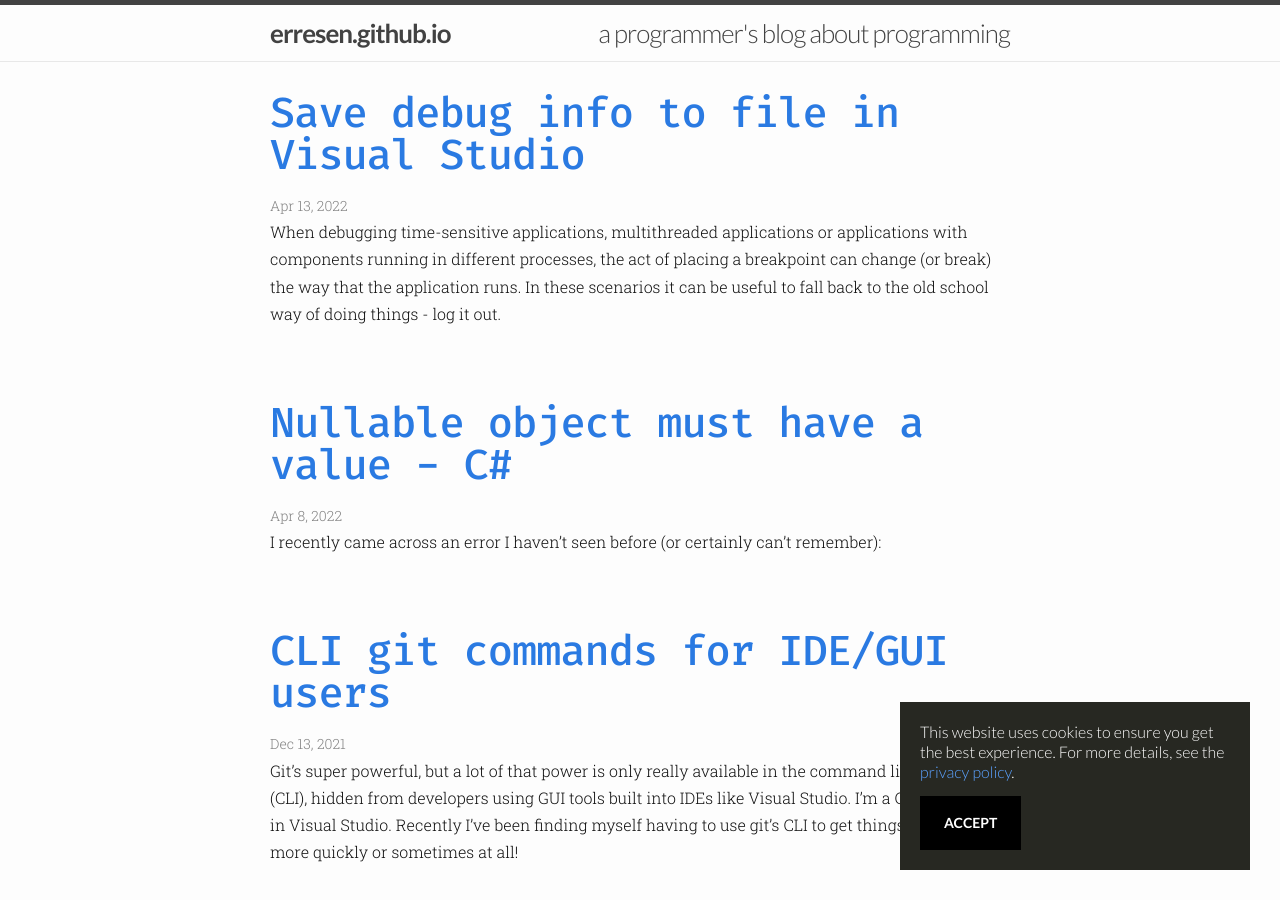
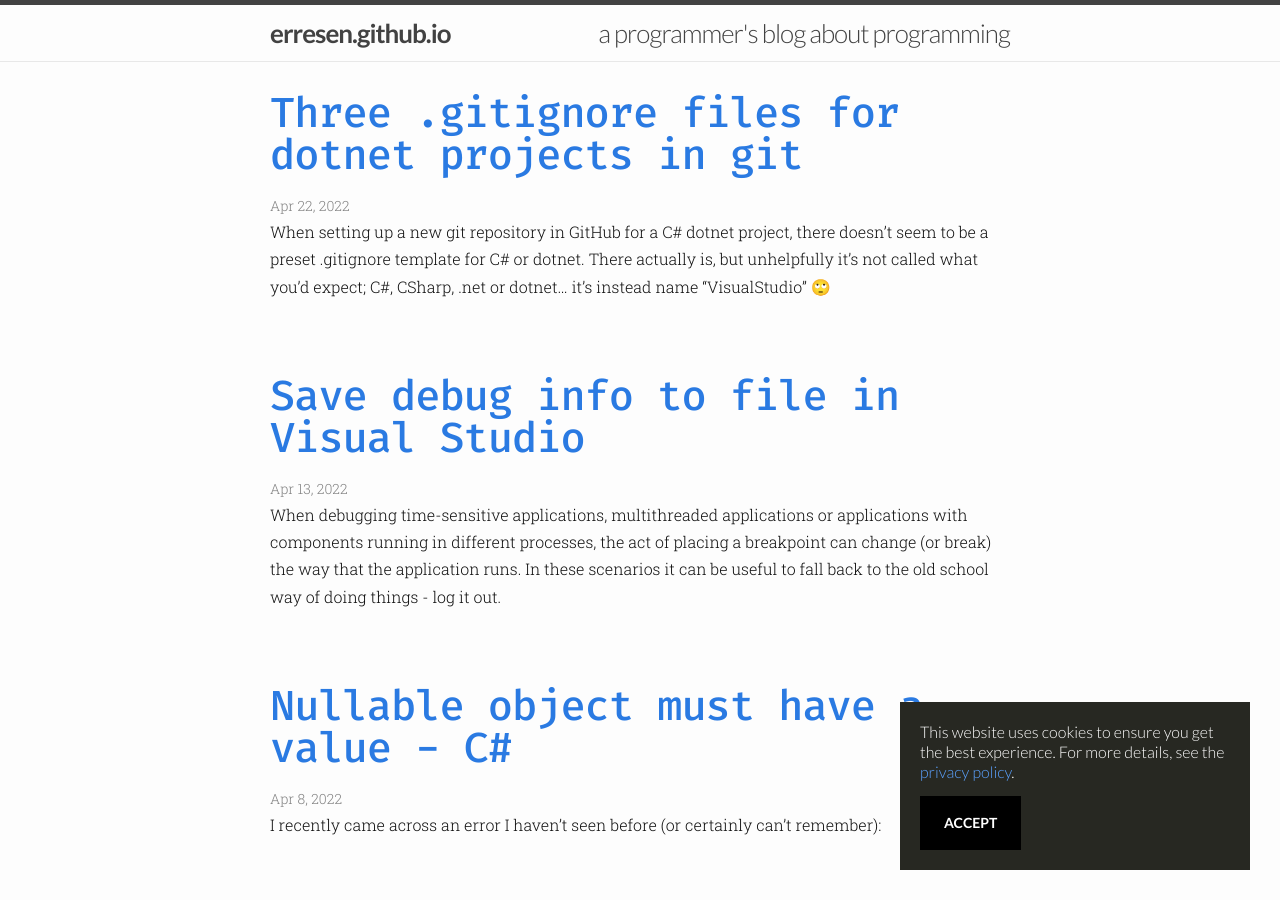
Before and after one commit to erresen/erresen.github.io, a Jekyll site: the page built from index.html, in a window 1280 px wide and 900 px high. Built offline with Jekyll 4.4.1, drawn with Linux system fonts in a browser that asks for light colours; nearby versions of some CDN libraries.

Commit message:
final edit and move gitignore from draft to post

````diff
--- a/_drafts/cs-gitignore.md
+++ b/_posts/2022-04-22-cs-gitignore.md
@@ -1,13 +1,13 @@
 ---
 layout: post
-title: "Three .gitignore files for C# projects"
-date: 2022-04-20 08:28:00
+title: "Three .gitignore files for dotnet projects in git"
+date: 2022-04-22 09:55:00
 categories: dotnet csharp git
 comments: true
 excerpt_separator: <!--more-->
 ---
 
-When setting up a new repo in GitHub for a C# dotnet project, there doesn't seem to be a preset .gitignore template for C# or dotnet. There actually is, but unhelpfully it's not called what you'd expect; C#, CSharp, .net or dotnet... it's instead name "VisualStudio" 🙄
+When setting up a new git repository in GitHub for a C# dotnet project, there doesn't seem to be a preset .gitignore template for C# or dotnet. There actually is, but unhelpfully it's not called what you'd expect; C#, CSharp, .net or dotnet... it's instead name "VisualStudio" 🙄
 
 <!--more-->
 
@@ -21,11 +21,11 @@ There's actually a few ways of getting a good dotnet .gitignore into your repo,
 - [dotnet new gitignore][dotnet-new-gitignore]
 - [GitHub's own gitignore Repository][github-gitignore-repo]
 
-They all seem to be different versions/generations of the same file, as they all reference the same URL at the top. I suspect the [GitHub VisualStudio Template][vs-github-preset] and [dotnet's new gitignore][dotnet-new-gitignore] are previous versions of [the gitignore from GitHub's gitignore repository][github-gitignore-repo], just tried to the current release of GitHub/dotnet.
+They all seem to be different versions/generations of the same file (I suspect the [GitHub VisualStudio Template][vs-github-preset] and [dotnet's new gitignore][dotnet-new-gitignore] are previous versions of [the gitignore from GitHub's gitignore repository][github-gitignore-repo], just tied to the current release of GitHub/dotnet).
 
 ## GitHub's Visual Studio Template
 
-The first (an probably easiest) way is to just use the VisualStudio template when creating your new repo... providing you can remember it's named VisualStudio and not CSharp or dotnet.
+The first (an probably easiest) way to get a .gitignore file for dotnet is to just use the VisualStudio template when creating your new repo in GitHub... providing you can remember it's named VisualStudio and not CSharp or dotnet.
 
 ![VisualStudio .gitignore]({{ site.url }}/assets/images/vs-gitignore.jpeg)
 
@@ -854,9 +854,9 @@ $RECYCLE.BIN/
 
 ## GitHub's own gitignore Repository
 
-You'll notice at the top of both of the previous .gitignore files, there's reference to this: [https://github.com/github/gitignore/blob/master/VisualStudio.gitignore](https://github.com/github/gitignore/blob/master/VisualStudio.gitignore)
+A third (and possibly ultimate) way of getting a .gitignore file for your shiny new repository is to go to the source. You'll notice at the top of both of the previous .gitignore files, there's reference to this: [https://github.com/github/gitignore/blob/master/VisualStudio.gitignore](https://github.com/github/gitignore/blob/master/VisualStudio.gitignore)
 
-This is different again, but since they both reference this file, I suspect this is the most up-to-date.
+This file is different again, but since both previous versions reference this file, I suspect this is the most up-to-date.
 
 ```awk
 ## Ignore Visual Studio temporary files, build results, and
````
